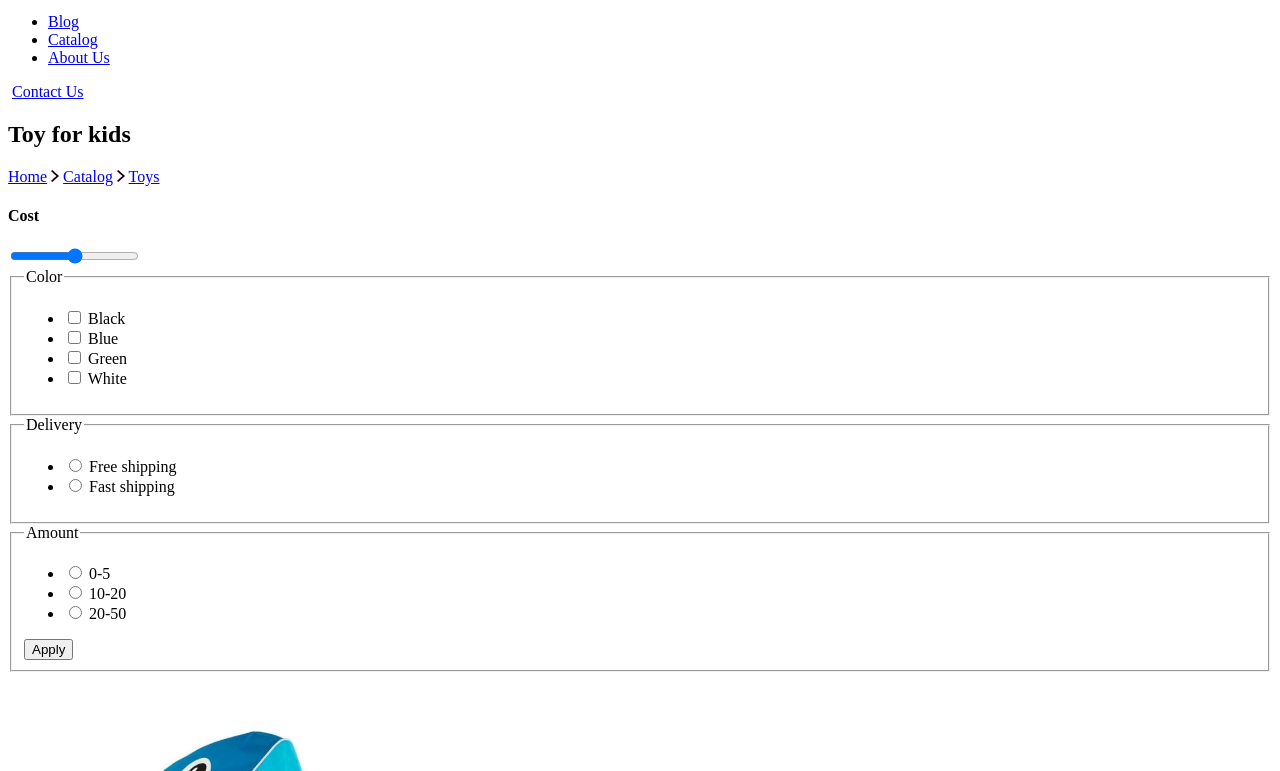
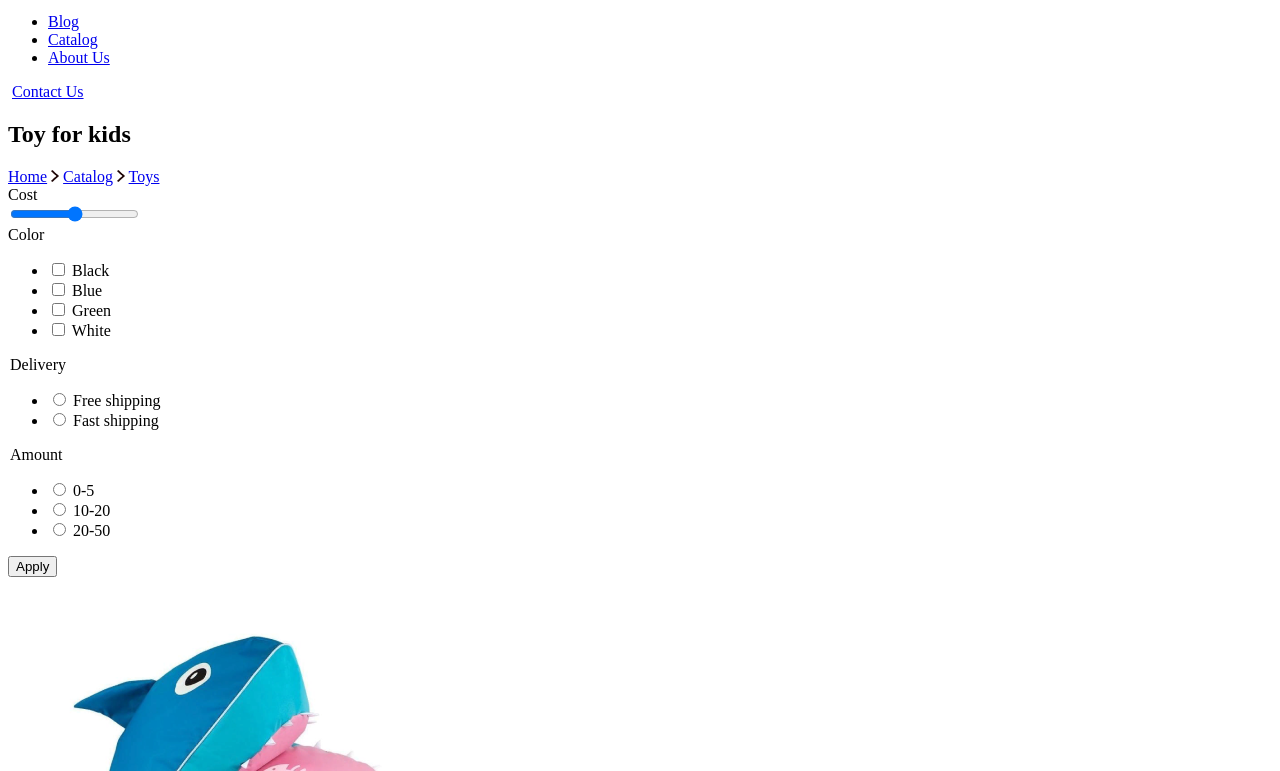
Before and after one commit to dl-academy-edu/tn-salimov-oleg-1, a plain HTML site: page toys.html in a window 1280 px wide. Shown: the part 29-800 px from the top of the page. Drawn offline with Linux system fonts and the light colour scheme.

Commit message:
ДЗ 6-Я попытка

```diff
--- a/toys.html
+++ b/toys.html
@@ -38,10 +38,16 @@
         </section>
 
         <section>
-            <h4>Cost</h4>
-            <input type="range">
-            <fieldset>
-                <legend>Color</legend>
+            <div>
+                <span>Cost</span>
+            </div>
+
+            <div><input type="range"></div>
+
+            <div class="Color">
+                        <div>
+                            <span>Color</span>
+                        </div>
                         <ul>
                             <li>
                                 <input type="checkbox" id="check-Black" name="Black">
@@ -60,10 +66,13 @@
                                 <label for="check-White">White</label>
                             </li>
                         </ul>
-            </fieldset>
+                    </div>
 
-            <fieldset>
+                    <div>
+                        <div>
                             <legend>Delivery</legend>
+                        </div>
+
                         <ul>
                         <li>
                             <input type="radio" id="radio-Freeshipping" name="shipping">
@@ -74,10 +83,13 @@
                             <label for="radio-Fastshipping">Fast shipping</label>
                         </li>
                         </ul>
-            </fieldset>
+                        </div>
 
-            <fieldset>
+                    <div>
+                        <div>
                             <legend>Amount</legend>
+                        </div>
+
                         <ul>
                             <li>
                                 <input type="radio" id="radio-0-5" name="nt">
@@ -92,12 +104,15 @@
                                 <label for="radio-20-50">20-50</label>
                             </li>
                          </ul>
+                    </div>
+
+                    <div>
                         <button>Apply</button>
-            </fieldset>
+                    </div>
 
         </section>
 
-        <section>
+        <section class="product">
 
             <ul>
                 <li>
```
Also changed, not shown: catalog.html (+3 -6 lines), index.html (+1 -1 lines). Lines whose indentation alone changed are shown as unchanged.
